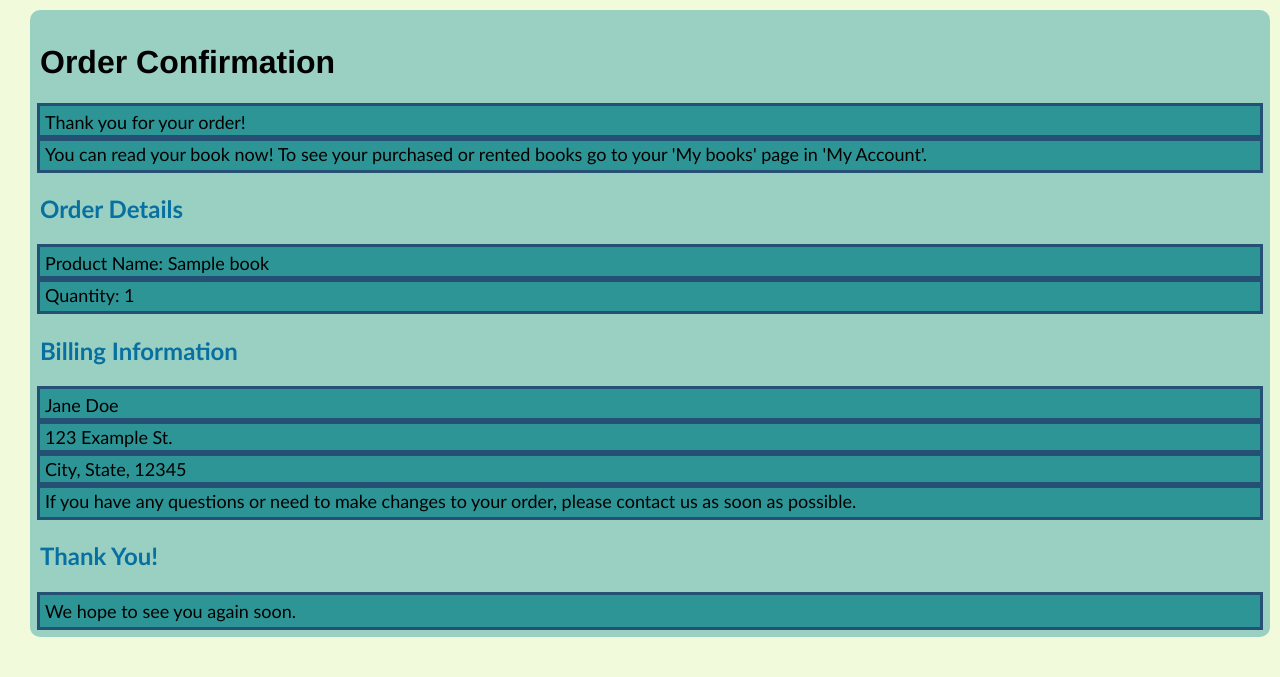
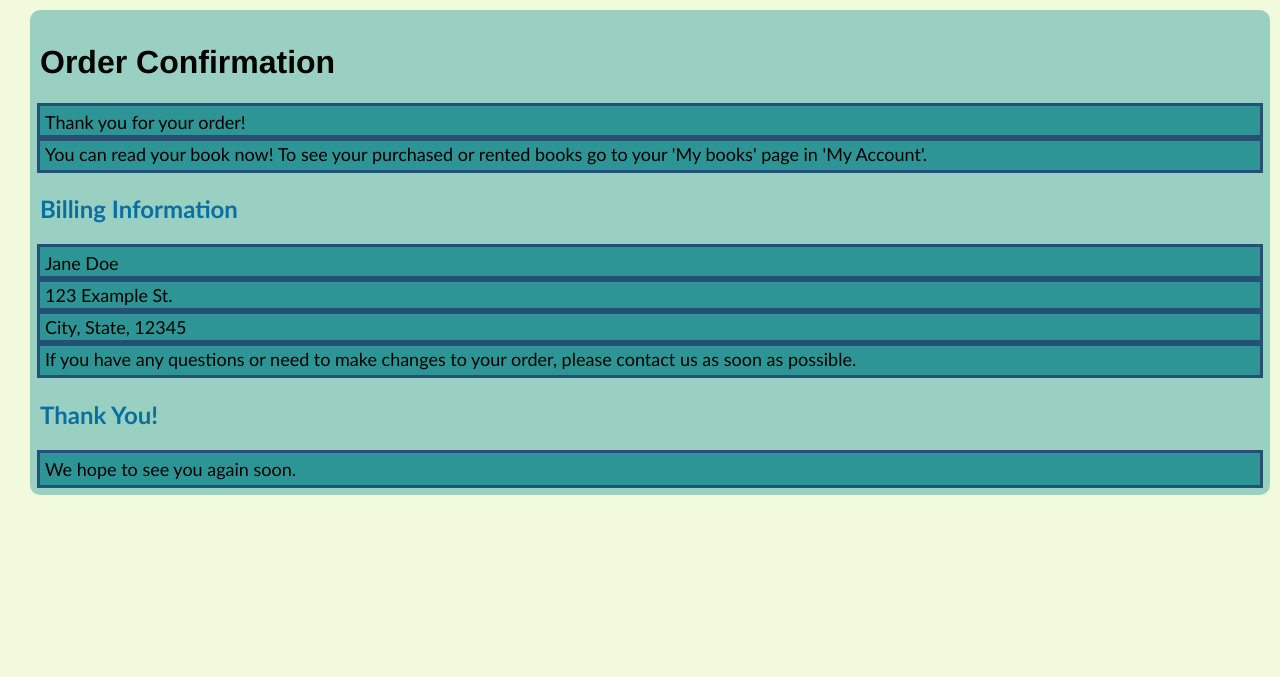
Before and after one commit to nurhussein1/e15wad, a Django app: page /realm/orderConfirmation/1/ in a window 1280 px wide. Shown: the part 131-808 px from the top of the page. Run offline with Django 3.2, Linux system fonts and the light colour scheme; tables that the repository leaves empty hold one stand-in row (values such as "Sample post").

Commit message:
quick fix #1

```diff
--- a/templates/realm/purchaseOrRent/orderConfirmation.html
+++ b/templates/realm/purchaseOrRent/orderConfirmation.html
@@ -17,10 +17,7 @@ Order Confirmed
         <p>Thank you for your order!</p>
         <p>You can read your book now! To see your purchased or rented books go to your 'My books' page in 'My Account'.</p>
 
-        <h2>Order Details</h2>
         <!-- Insert order details here -->
-        <p>Product Name: {{book.title}}</p>
-        <p>Quantity: 1</p>
 
 
         <h2>Billing Information</h2>
```
